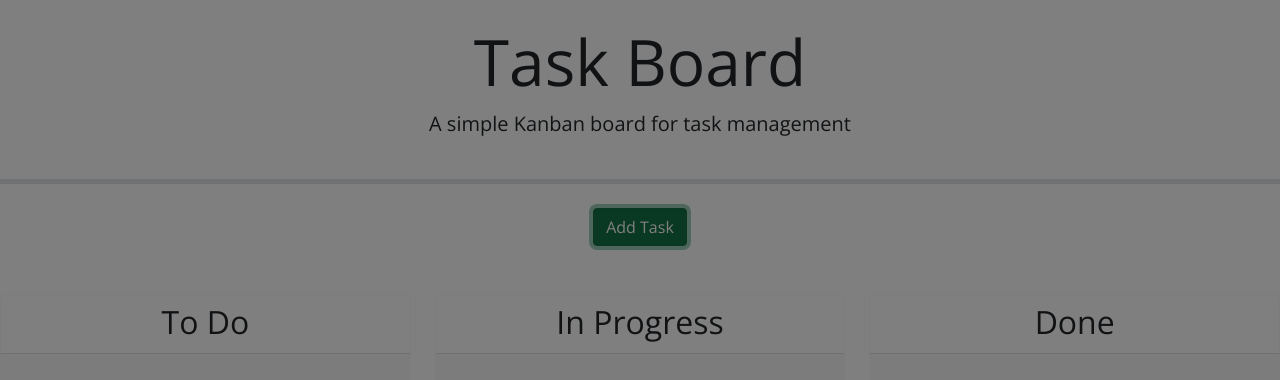
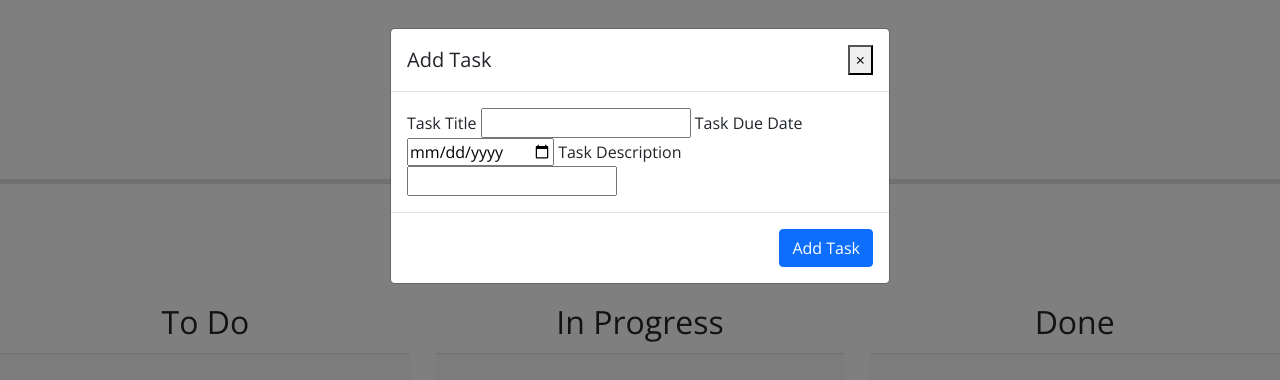
Before and after one commit to sienaschipke/project-tracker, a plain HTML site: page index.html in a window 1280 px wide. Both pictures are taken after a click on the button "Add Task". Drawn offline with nearby package versions, Linux system fonts and the light colour scheme.

Commit message:
updated modal functionality

```diff
--- a/assets/js/script.js
+++ b/assets/js/script.js
@@ -1,7 +1,7 @@
 // DEPENDENCIES
 const firstAddTaskBtn = $(".btn");
 const secondAddTaskBtn = $("#task-btn");
-const modal = $(".modal-content");
+const myModal = $("#myModal");
 
 // Retrieve tasks and nextId from localStorage
 let taskList = JSON.parse(localStorage.getItem("tasks"));
@@ -25,9 +25,9 @@ function renderTaskList() {
 
 // Todo: create a function to handle adding a new task
 function handleAddTask(event){
-    event.preventDefault();
-    console.log("TEST");
-    modal.modal('show');
+    // event.preventDefault();
+    // console.log(event);
+    myModal.modal("show");
 }
 
 // Todo: create a function to handle deleting a task
--- a/index.html
+++ b/index.html
@@ -41,7 +41,7 @@
               <label for="task-date">Task Due Date</label>
               <input id="task-date" type="date">
               <label for="task-description">Task Description</label>
-              <input id="task-description" type="text">
+              <input id="task-description" type="text-area">
             </form>
           </div>
           <div class="modal-footer">
```
